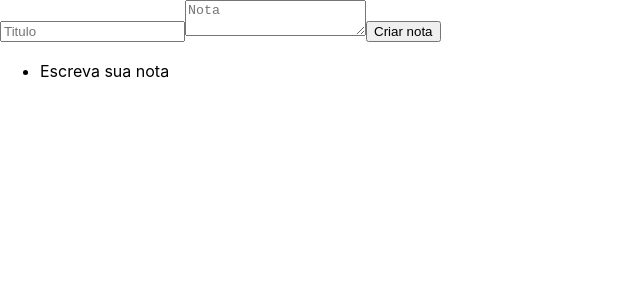
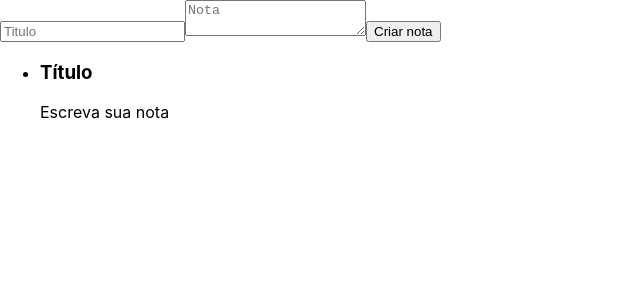
Before and after one commit to RonildoSilva/React-Entendendo-como-a-biblioteca-funciona, a React (Create React App) app in the folder ceep/: page / in a window 1280 px wide. Shown: the top 300 px of the page, without its empty margins (0-640 px from the left). Built offline with nearby package versions, Linux system fonts and the light colour scheme.

Commit message:
Praticando e utilizando plugins

```diff
--- a/ceep/src/App.js
+++ b/ceep/src/App.js
@@ -1,19 +1,20 @@
-import React from 'react';
+import React, { Component } from 'react';
 import ListaDeNotas from './components/ListaDeNotas'
+import FormularioCadastro from './components/FormularioCadastro';
 
-function App() {
-  return (
-    <section>
-      <form>
-        <input type="text" placeholder="Titulo"/>
-        <textarea placeholder="Nota"></textarea>
-        <button>Criar nota</button>
-      </form>
+class App extends Component {
 
-      <ListaDeNotas />
+  render(){
 
-    </section>
-  );
+    return (
+      <section>
+
+        <FormularioCadastro />
+        <ListaDeNotas />
+
+      </section>
+    );
+  }
 }
 
 export default App;
--- /dev/null
+++ b/ceep/src/components/CardNota.jsx
@@ -0,0 +1,17 @@
+import React, { Component } from 'react'
+
+class CardNota extends Component {
+
+    render(){
+        return(
+            <section>
+                <header>
+                <h3>Título</h3>
+                </header>
+                <p>Escreva sua nota</p>
+            </section>
+        );
+    }
+}
+
+export default CardNota;
--- /dev/null
+++ b/ceep/src/components/FormularioCadastro.jsx
@@ -0,0 +1,17 @@
+import React from 'react'
+import { Component } from 'react';
+
+class FormularioCadastro extends Component {
+
+    render(){
+        return(
+            <form>
+                <input type="text" placeholder="Titulo"/>
+                <textarea placeholder="Nota"></textarea>
+                <button>Criar nota</button>
+            </form>
+        );
+    }
+}
+
+export default FormularioCadastro;
--- a/ceep/src/components/ListaDeNotas.jsx
+++ b/ceep/src/components/ListaDeNotas.jsx
@@ -1,20 +1,18 @@
-import React, { Component } from "react"
+import React, { Component } from 'react'
+import CardNota from './CardNota'
 
-export default class ListaDeNotas extends Component {
+class ListaDeNotas extends Component {
 
     render(){
         return(
             <ul>
                 <li>
-                <section>
-                    <header>
-                    <h3></h3>
-                    </header>
-                    <p>Escreva sua nota</p>
-                </section>
+                <CardNota />
                 </li>
             </ul>
         );
     }
 
 }
+
+export default ListaDeNotas;
```
